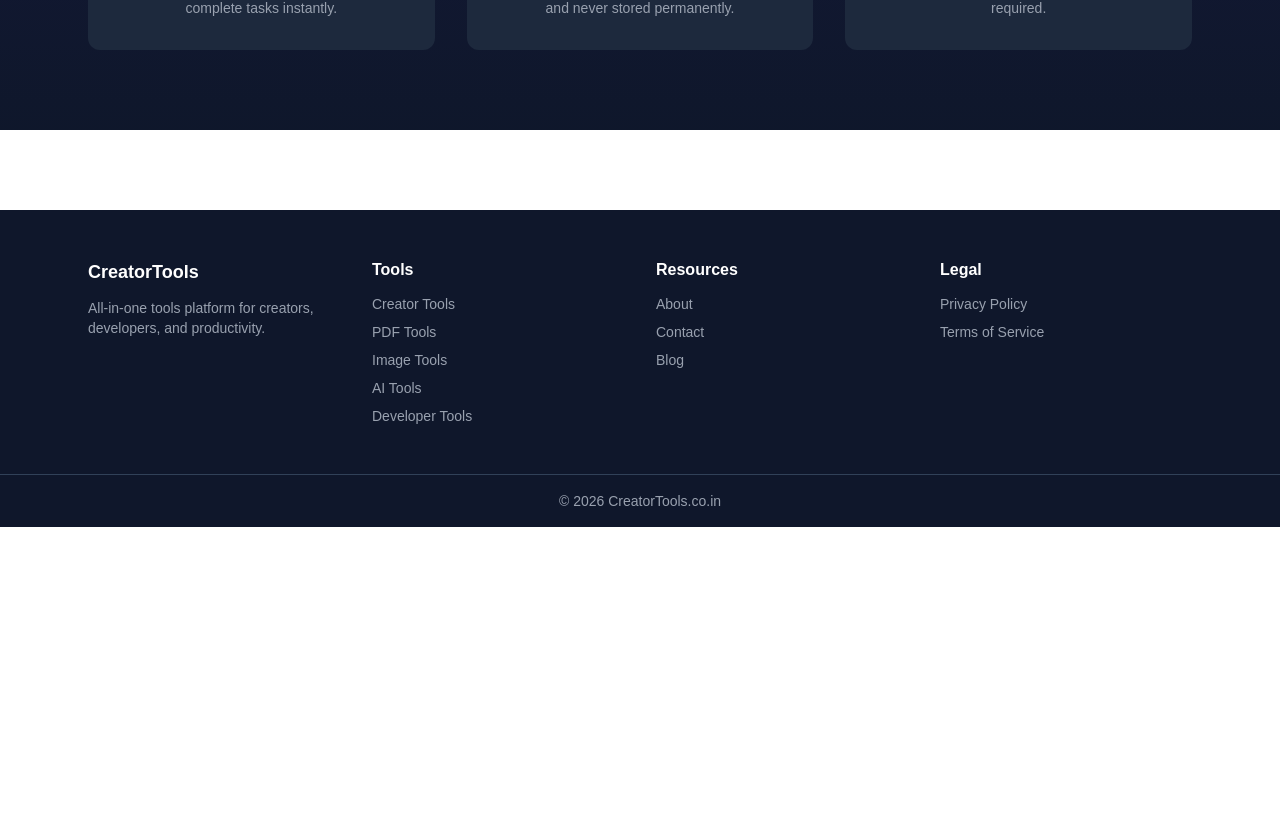
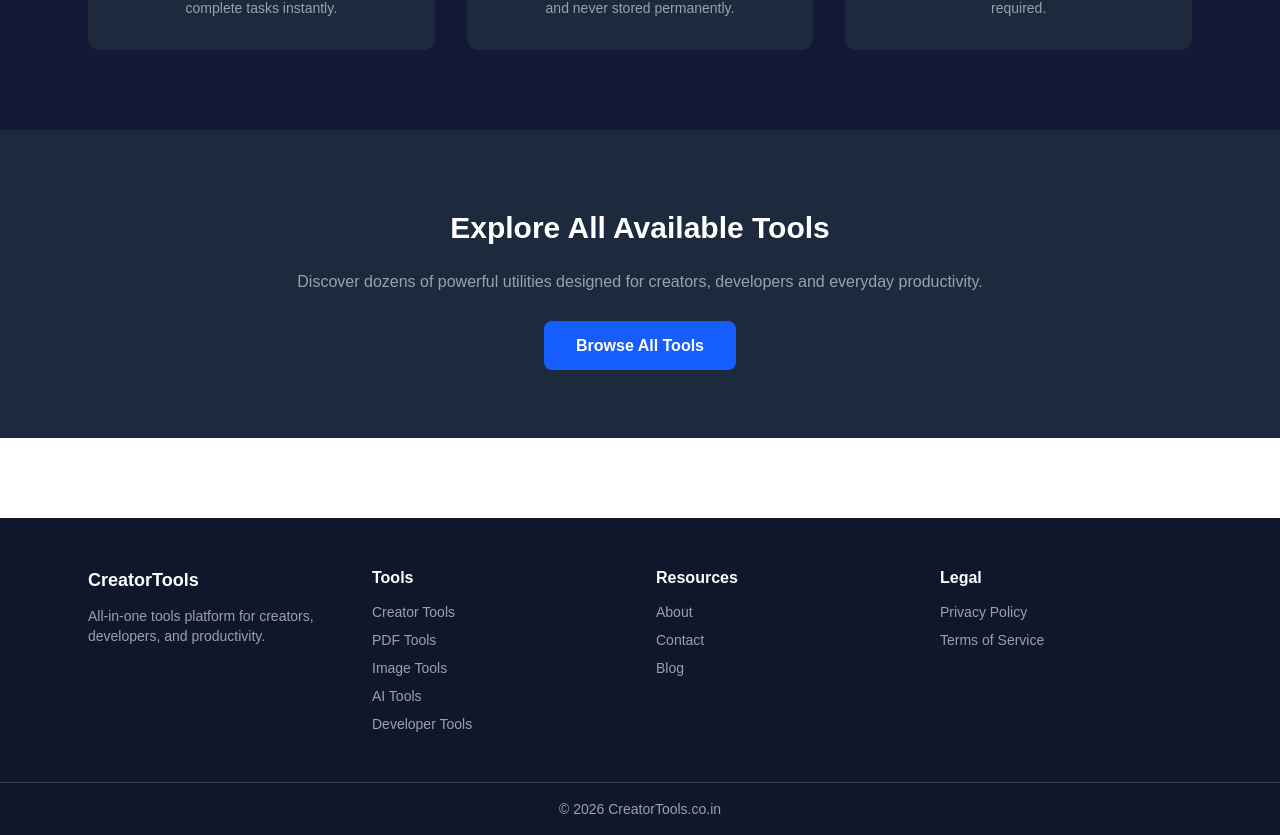
Before and after one commit to zeninfosolution7/creator-tools, a Next.js app: page / in a window 1280 px wide. Shown: the part 1780-2615 px from the top of the page. Before the commit the page ends 2307 px from the top, so only its background shows below. Built offline with nearby package versions, Linux system fonts and the light colour scheme.

Commit message:
added browse tools section

```diff
--- a/app/page.tsx
+++ b/app/page.tsx
@@ -189,6 +189,31 @@ export default function Home() {
   </div>
 
 </section>
+{/* BROWSE ALL TOOLS */}
+
+<section className="bg-slate-800 py-20">
+
+  <div className="max-w-4xl mx-auto text-center px-6">
+
+    <h2 className="text-3xl font-bold mb-6">
+      Explore All Available Tools
+    </h2>
+
+    <p className="text-gray-400 mb-10">
+      Discover dozens of powerful utilities designed for creators,
+      developers and everyday productivity.
+    </p>
+
+    <a
+      href="/tools"
+      className="bg-blue-600 hover:bg-blue-500 px-8 py-4 rounded-lg text-white font-semibold"
+    >
+      Browse All Tools
+    </a>
+
+  </div>
+
+</section>
     </main>
   );
 }
```
